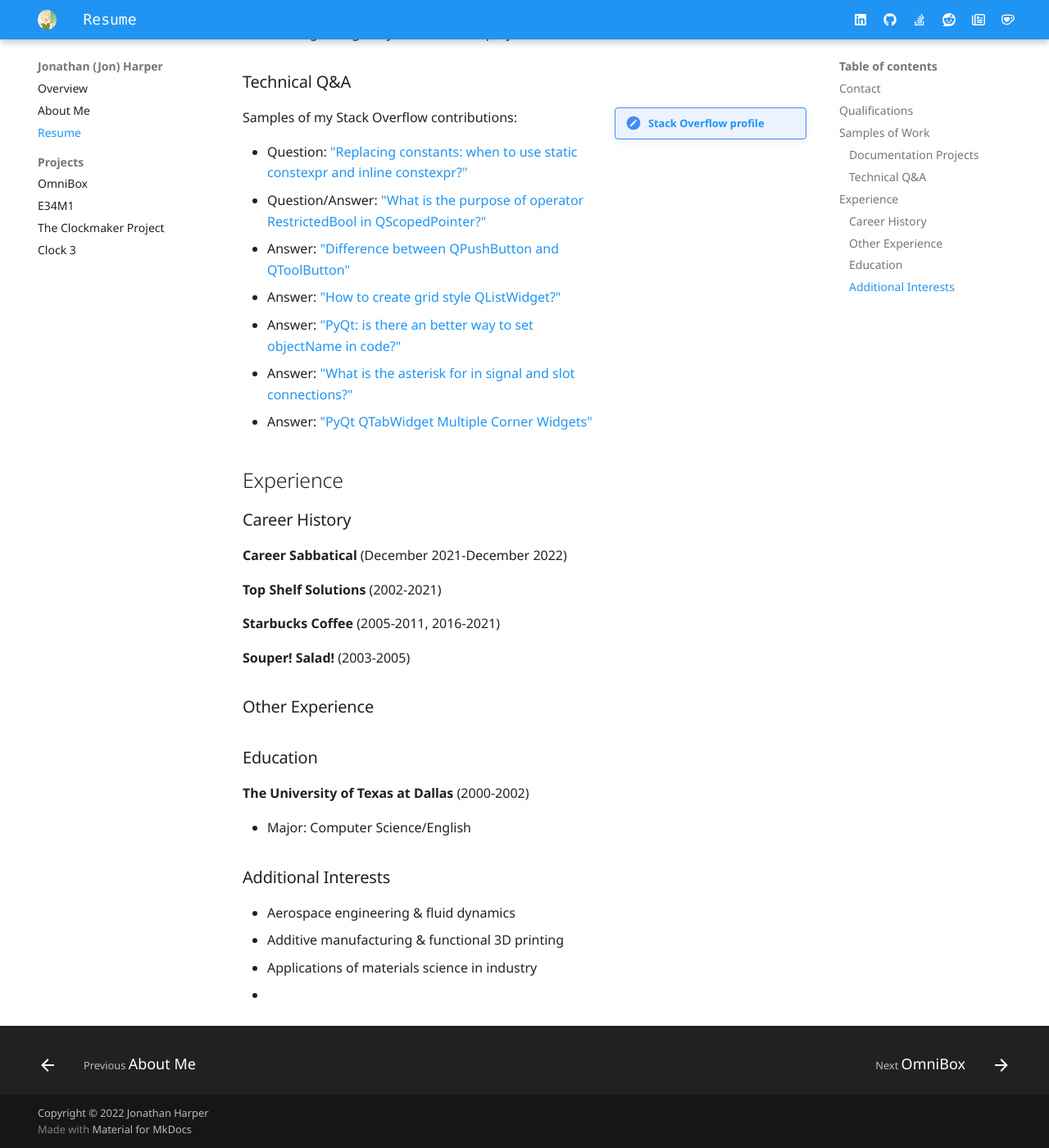
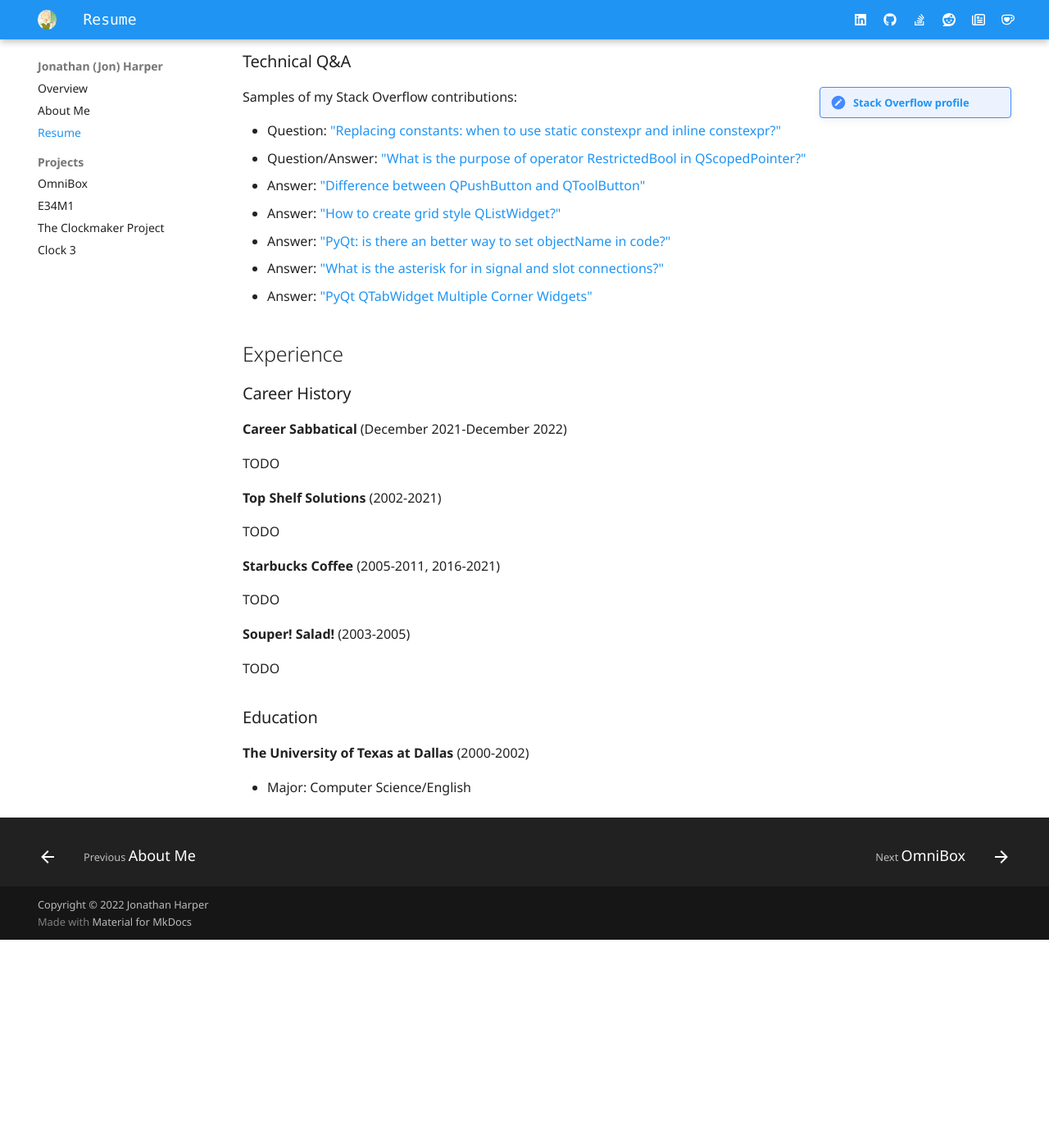
Before and after one commit to jon-harper/jon-harper.github.io, an MkDocs documentation site: the page built from docs/resume.md, in a window 1280 px wide and 1400 px high, scrolled down 962 px. Shown: the whole window at 82% size. Built offline with MkDocs 1.6.1 and Material for MkDocs 9.7.7, drawn with Linux system fonts in a browser that asks for light colours; after the commit the page ends 2108 px from its top, so only the background shows below that.

Commit message:
Commented out unfinished areas

```diff
--- a/docs/resume.md
+++ b/docs/resume.md
@@ -56,13 +56,19 @@
 
 **Career Sabbatical** (December 2021-December 2022)
 
+TODO
+
 **Top Shelf Solutions** (2002-2021)
+
+TODO
 
 **Starbucks Coffee** (2005-2011, 2016-2021)
 
+TODO
+
 **Souper! Salad!** (2003-2005)
 
-### Other Experience
+TODO
 
 ### Education
 
@@ -70,9 +76,8 @@
 
 - Major: Computer Science/English
 
-### Additional Interests
+<!-- ### Additional Interests
 
 - Aerospace engineering & fluid dynamics
 - Additive manufacturing & functional 3D printing
-- Applications of materials science in industry
--
+- Applications of materials science in industry -->
```
Also changed, not shown: other parts of docs/resume.md (+1 -1 lines).
